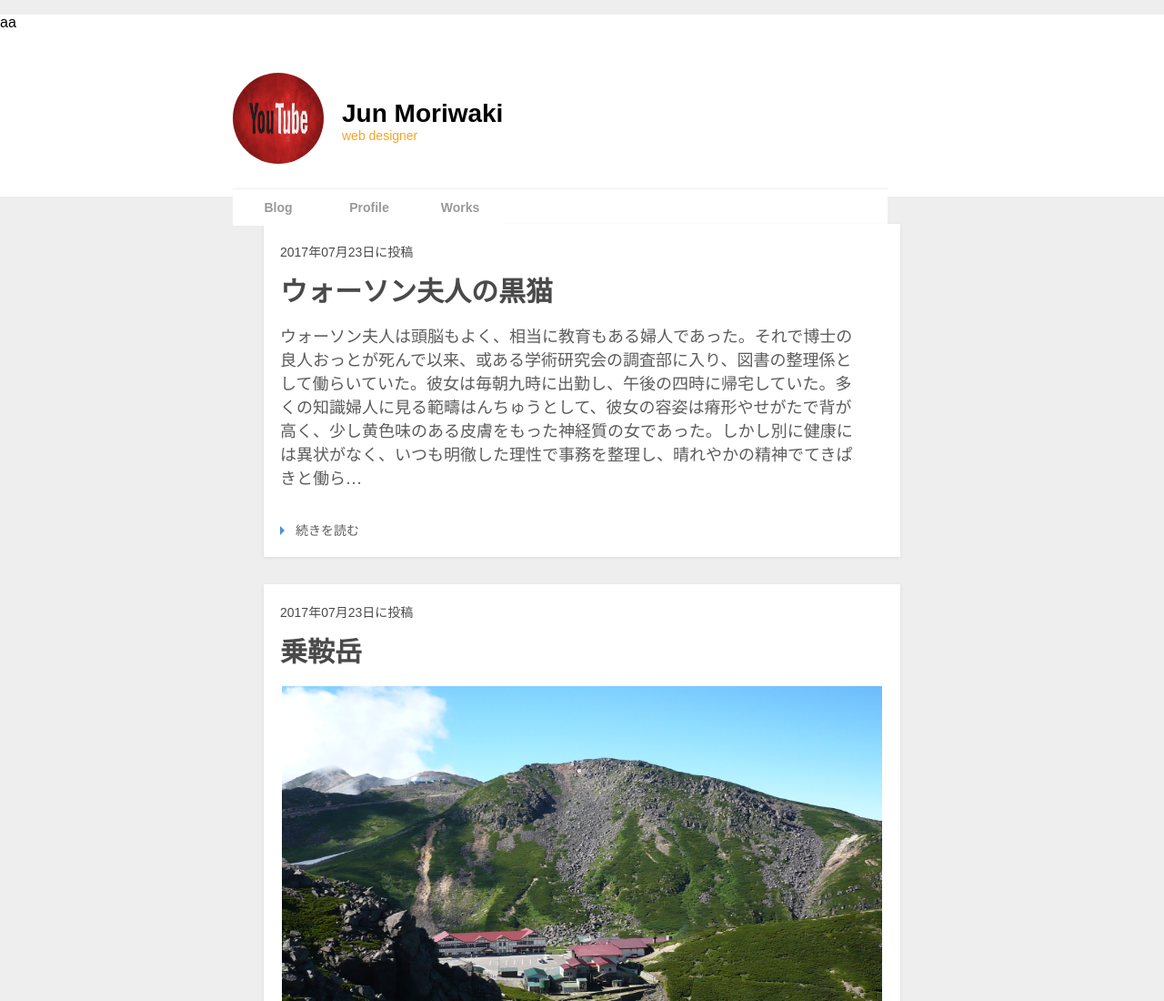
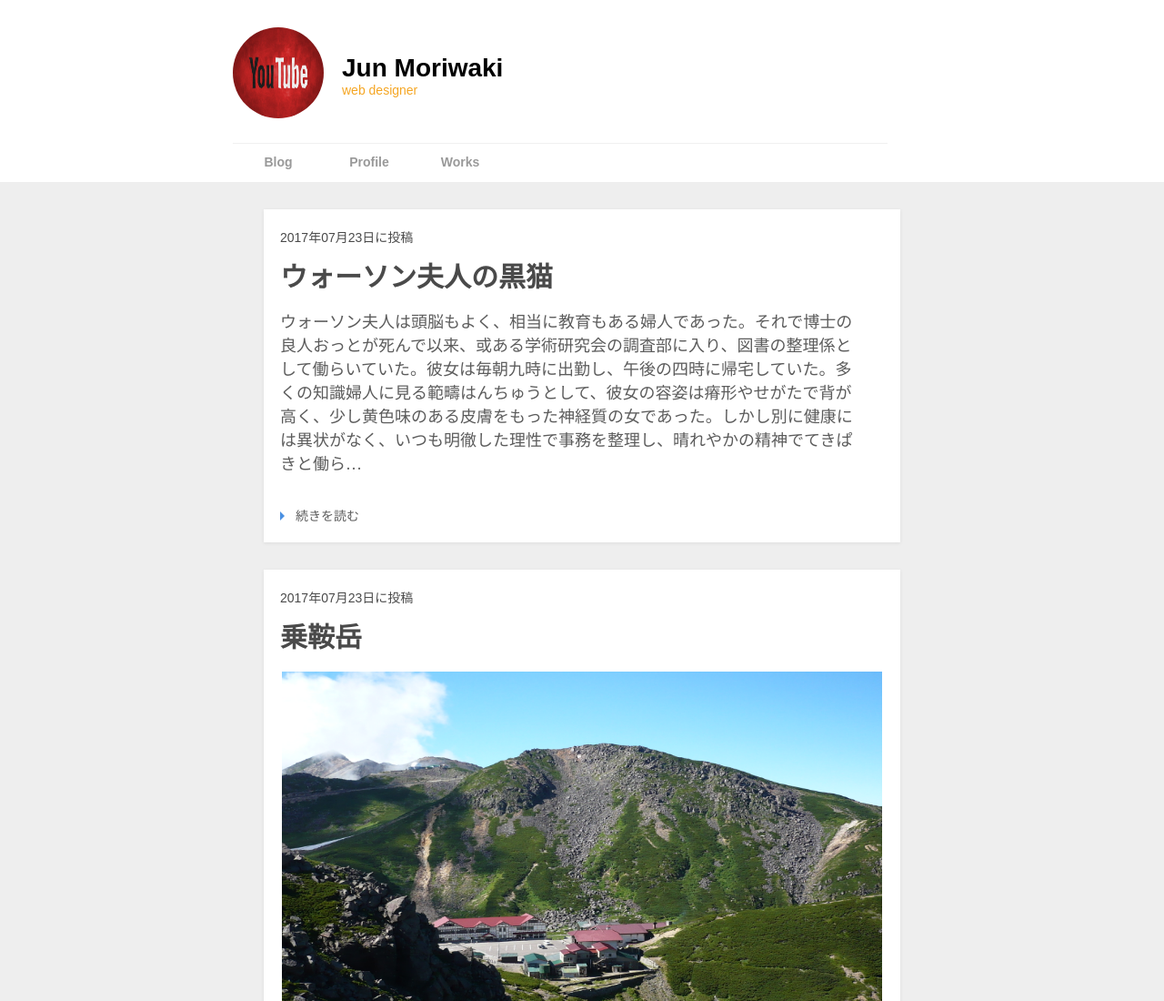
Before and after one commit to cclemon-yusuke/weblog, a plain HTML site: page index.html in a window 1280 px wide. Shown: the top 1100 px of the page at 91% size. Drawn offline with Linux system fonts and the light colour scheme.

```diff
--- a/index.html
+++ b/index.html
@@ -9,7 +9,8 @@
 
 <header>
 
-    <p>aa</p>
+
+
     <div class="profile">
         <div class="profile-img">
         <img src="img/format-for-youtube-0822.jpg" alt="プロフィール画像" width="100px" height="100px">
@@ -55,5 +56,6 @@
         <li class="footer_old-article"><a href="#">古い記事<span class="right_triangle_02">︎</span></a></li>
     </ul>
 </footer>
+
 </body>
 </html>
```
